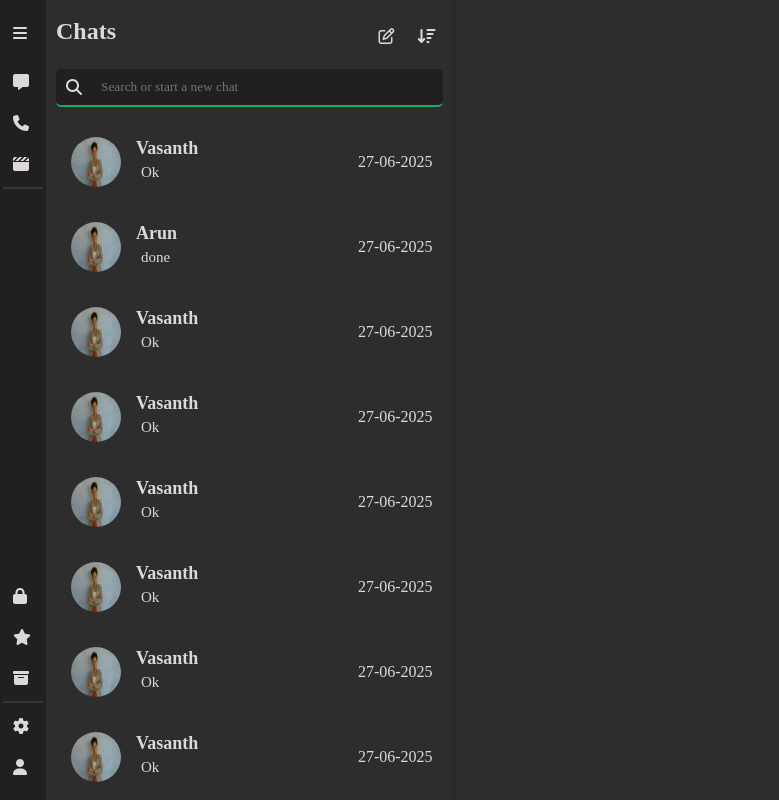
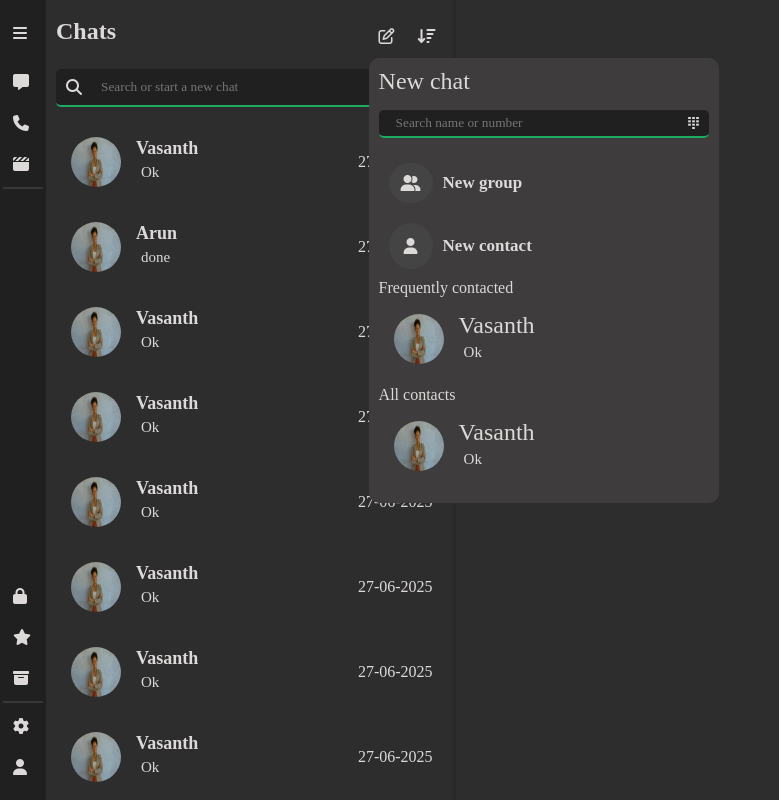
Before and after one commit to dheetchithselvan12/WhatsApp-Clone, a plain HTML site: page index.html in a window 1280 px wide. Shown: the whole page, without its empty margins (0-779 px from the left). Drawn offline with nearby package versions, Linux system fonts and the light colour scheme.

Commit message:
created: add new group and contact option when click the pen icon search icon above

```diff
--- a/index.html
+++ b/index.html
@@ -6,6 +6,7 @@
     <meta name="viewport" content="width=device-width, initial-scale=1.0">
     <link rel="icon" href="images/whatsapp.png" type="image/x-icon">
     <title>WhatsApp</title>
+    <link href='https://unpkg.com/boxicons@2.1.4/css/boxicons.min.css' rel='stylesheet'>
     <link rel="stylesheet" href="https://cdnjs.cloudflare.com/ajax/libs/font-awesome/6.7.2/css/all.min.css">
     <link rel="stylesheet" href="style.css">
 </head>
@@ -38,10 +39,51 @@
     <section class="contacts">
         <div class="head">
             <h1>Chats</h1>
-            <div>
+            <div class="chat-toggle">
                 <i class="fa-regular fa-pen-to-square i" title="New chat (Ctrl+N)
 New group(Ctrl+Shift+N)"></i>
                 <i class="fa-solid fa-arrow-down-wide-short i" title="Filter chats by"></i>
+
+                <!-- new Chat toggle -->
+
+                <div class="new-chats">
+                    <h1>New chat</h1>
+                    <div class="search">
+                        <input type="search" id="input" placeholder="Search name or number"><i
+                            class='bx bx-dialpad'></i>
+                    </div>
+                    <div class="new-group">
+                        <i class="fa-solid fa-user-group"></i>
+                        <h3>New group</h3>
+                    </div>
+                    <div class="new-contact">
+                        <i class="fa-solid fa-user"></i>
+                        <h3>New contact</h3>
+                    </div>
+
+                    <div class="frequent">
+                        <p>Frequently contacted</p>
+                        <div class="user-cards">
+                            <img src="images/image.jpg" alt="profile" width="50px" height="50px">
+                            <div class="detailes">
+                                <h1>Vasanth</h1>
+                                <p>Ok</p>
+                            </div>
+                        </div>
+                    </div>
+
+                    <div class="all-contact">
+                        <p>All contacts</p>
+                        <div class="user-cards">
+                            <img src="images/image.jpg" alt="profile" width="50px" height="50px">
+                            <div class="detailes">
+                                <h1>Vasanth</h1>
+                                <p>Ok</p>
+                            </div>
+                        </div>
+                    </div>
+                </div>
+
             </div>
         </div>
         <div class="search">
@@ -131,6 +173,7 @@ New group(Ctrl+Shift+N)"></i>
             </div>
         </div>
 
+
     </section>
 
     <section class="chats">
--- a/style.css
+++ b/style.css
@@ -14,6 +14,10 @@ body {
     width: 35px;
     padding: 10px;
     transition: all 0.3s ease;
+}
+.contacts .i:hover{
+    border-radius: 5px;
+    background: #393838;
 }
 a:hover {
     border-radius: 5px;
@@ -169,6 +173,55 @@ hr.divid{
     position: absolute;
     right: 10px;
 }
+
+.chat-toggle{
+    position: relative;
+}
+.chat-toggle .new-chats{
+    width: 350px;
+    background: #3e3c3c;
+    border-radius: 10px;
+    padding: 10px;
+    position: absolute;
+    top: 40px;
+    left: 0;
+    /* display: none; */
+    z-index: 3;
+}
+.chat-toggle .new-chats h1 {
+    font-size: 24px;
+    font-weight: 500;
+}
+.new-chats .search {
+    padding: 5px 7px;
+}
+
+.new-chats .new-group {
+    display: flex;
+    align-items: center;
+    padding: 10px;
+}
+.new-chats .new-group i {
+    border-radius: 100%;
+    background: #454444;
+    padding: 12px;
+    margin-right: 10px;
+}
+.new-chats .new-contact {
+    display: flex;
+    align-items: center;
+    padding: 10px;
+}
+.new-chats .new-contact i {
+    border-radius: 100%;
+    background: #454444;
+    padding: 15px;
+    margin-right: 10px;
+}
+.new-chats h3 {
+    font-size: 17px;
+}
+
 /* Chats */
 .chats {
     background: #2d2d2d;
```
